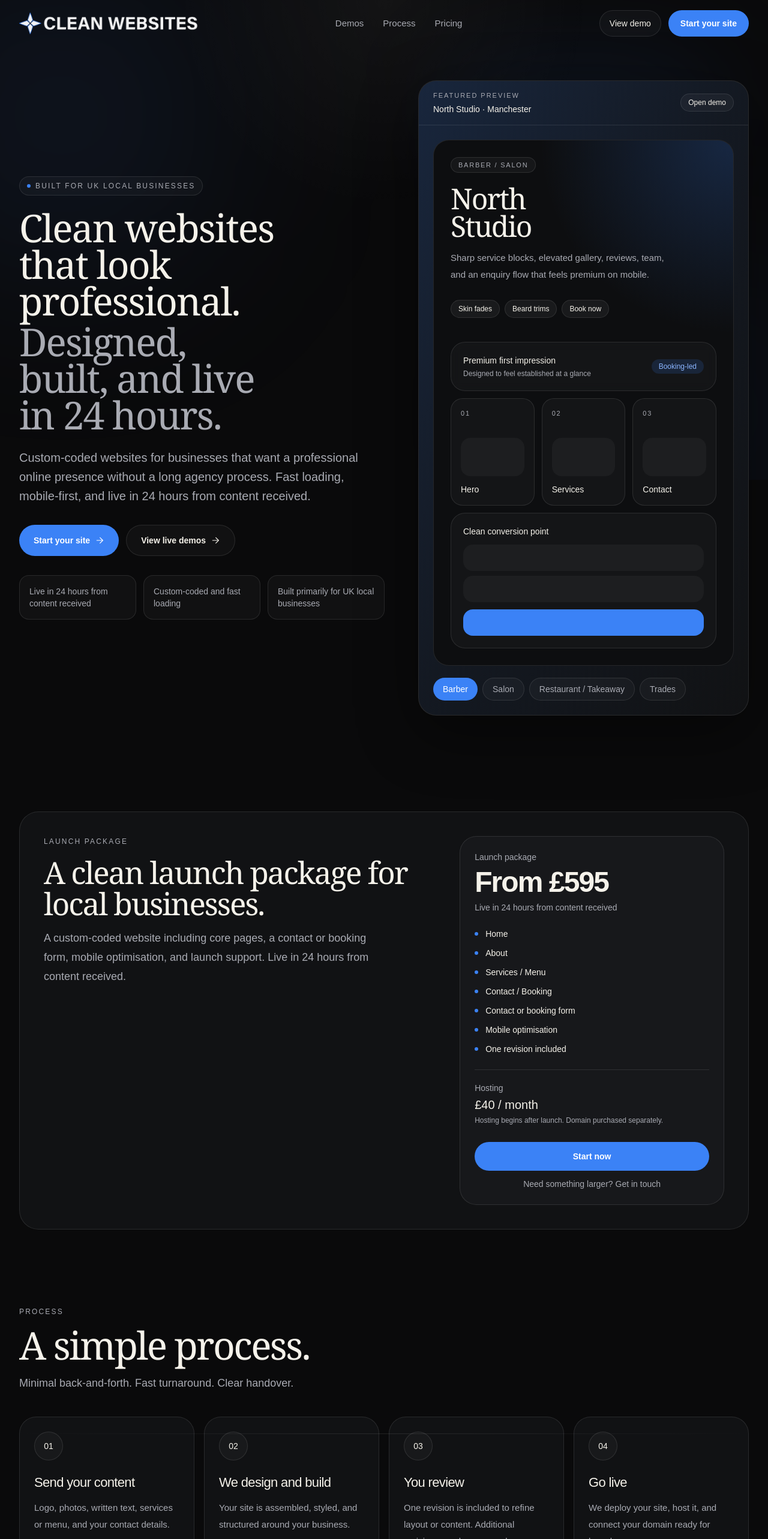
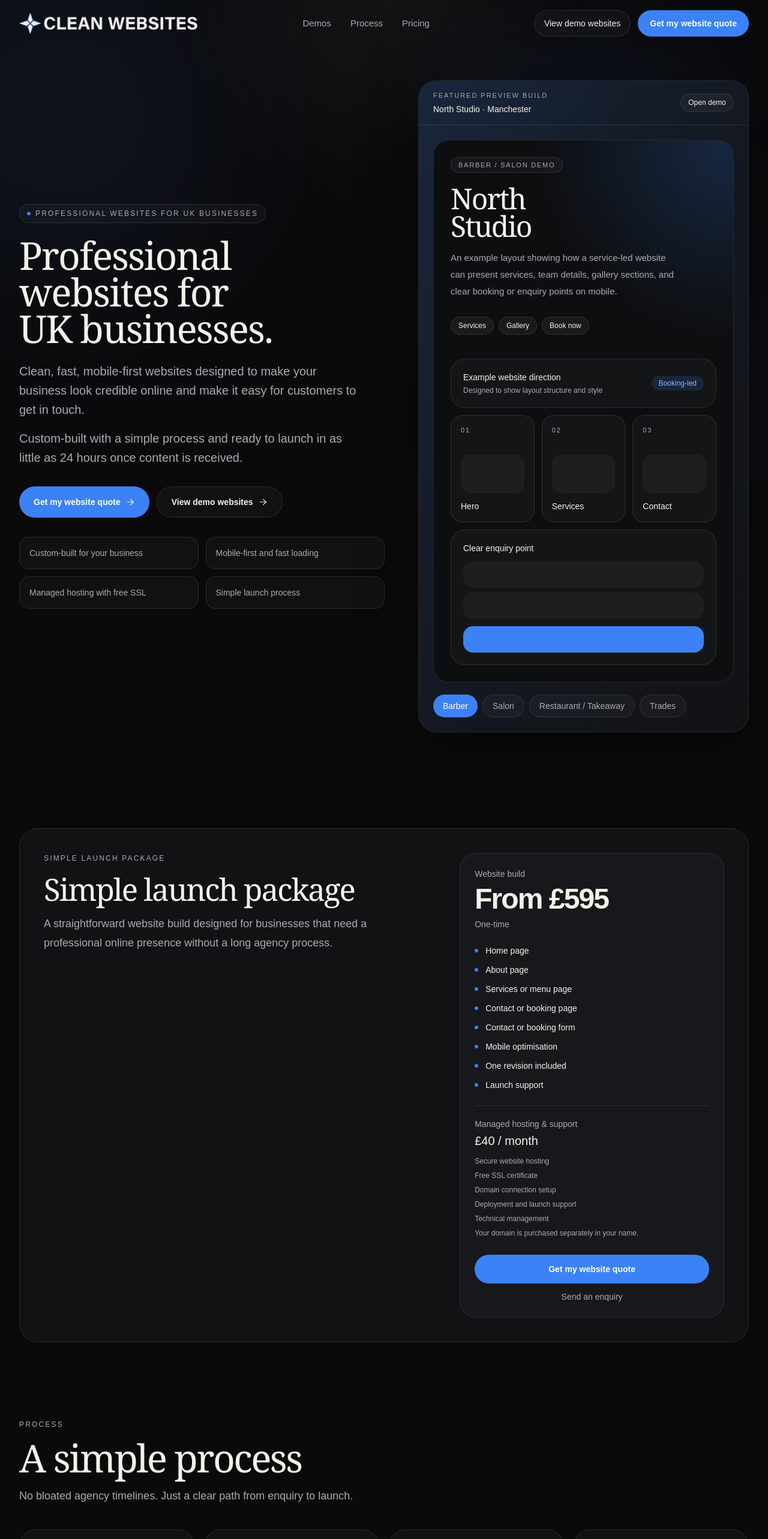
Before and after one commit to cleanwebsitesuk/cleanwebsites, a Next.js app: page / in a window 1280 px wide. Shown: the top 2566 px of the page at 60% size. Built offline with nearby package versions, Linux system fonts and the light colour scheme.

Commit message:
Update page.tsx

```diff
--- a/app/page.tsx
+++ b/app/page.tsx
@@ -9,51 +9,51 @@ const demoTabs = [
     id: "barber",
     label: "Barber",
     title: "North Studio",
-    category: "Barber / Salon",
+    category: "Barber / Salon demo",
     location: "Manchester",
     accent: "from-[#3B82F6]/18 via-[#3B82F6]/6 to-transparent",
     badge: "Booking-led",
     description:
-      "Sharp service blocks, elevated gallery, reviews, team, and an enquiry flow that feels premium on mobile.",
-    stats: ["Skin fades", "Beard trims", "Book now"],
+      "An example layout showing how a service-led website can present services, team details, gallery sections, and clear booking or enquiry points on mobile.",
+    stats: ["Services", "Gallery", "Book now"],
     href: "/demo/barber",
   },
   {
     id: "salon",
     label: "Salon",
     title: "Luna Studio",
-    category: "Salon",
+    category: "Salon demo",
     location: "Leeds",
     accent: "from-[#3B82F6]/14 via-[#3B82F6]/5 to-transparent",
     badge: "Brand-first",
     description:
-      "Soft luxury styling, service pricing, stylist profiles, and clean conversion points without clutter.",
-    stats: ["Colour", "Extensions", "Consultation"],
+      "A preview build with clean styling, service pricing, profile sections, and simple conversion points designed to suit beauty and studio-based businesses.",
+    stats: ["Treatments", "Pricing", "Consultation"],
     href: "/demo/salon",
   },
   {
     id: "burger",
     label: "Restaurant / Takeaway",
     title: "Stack & Grill",
-    category: "Restaurant / Takeaway",
+    category: "Restaurant / Takeaway demo",
     location: "Birmingham",
     accent: "from-[#3B82F6]/16 via-[#3B82F6]/5 to-transparent",
     badge: "Menu-ready",
     description:
-      "Atmospheric hero imagery, menu highlights, opening hours, map, and a simple reservation or order path.",
-    stats: ["Dinner", "Cocktails", "Reserve"],
+      "An example structure for hospitality businesses with menu sections, opening hours, contact details, and an easy route to bookings or enquiries.",
+    stats: ["Menu", "Hours", "Reserve"],
     href: "/demo/burger",
   },
   {
     id: "trades",
     label: "Trades",
     title: "Apex Electrical",
-    category: "Trades / Services",
+    category: "Trades / Services demo",
     location: "London",
     accent: "from-[#3B82F6]/15 via-[#3B82F6]/4 to-transparent",
     badge: "Quote-led",
     description:
-      "Clean trust sections, service breakdowns, location coverage, and a quote journey that is obvious and fast.",
+      "A preview layout for local and service-based businesses with service breakdowns, coverage areas, and a quote journey that is easy to follow.",
     stats: ["Domestic", "Commercial", "Get a quote"],
     href: "/demo/trades",
   },
@@ -62,59 +62,59 @@ const demoTabs = [
 const featuredDemos = [
   {
     title: "Barber / Salon",
-    copy: "Booking-led, brand-first layout with reviews, services, and a gallery that feels considered.",
+    copy: "Preview a booking-led, brand-first example layout with services, gallery sections, and clear contact points.",
     href: "/demo/barber",
-    kicker: "Selected demo",
+    kicker: "Demo website",
   },
   {
     title: "Restaurant / Takeaway",
-    copy: "Atmospheric menu-first structure with opening hours, directions, and strong mobile ordering paths.",
+    copy: "An example build with a menu-first structure, opening hours, directions, and strong mobile action points.",
     href: "/demo/burger",
-    kicker: "Selected demo",
+    kicker: "Demo website",
   },
   {
     title: "Trades / Services",
-    copy: "Service-led layout with trust cues, coverage areas, and a clean quote journey built for action.",
+    copy: "A service-led example layout with trust sections, coverage areas, and a clean quote request journey.",
     href: "/demo/trades",
-    kicker: "Selected demo",
+    kicker: "Demo website",
   },
 ];
 
 const processSteps = [
   {
     step: "01",
-    title: "Send your content",
-    desc: "Logo, photos, written text, services or menu, and your contact details.",
+    title: "Send your details",
+    desc: "Tell us about your business and provide your logo, services, and contact details.",
   },
   {
     step: "02",
-    title: "We design and build",
-    desc: "Your site is assembled, styled, and structured around your business.",
+    title: "We build your site",
+    desc: "Your website is structured and styled around your business.",
   },
   {
     step: "03",
     title: "You review",
-    desc: "One revision is included to refine layout or content. Additional revisions can be arranged depending on scope.",
+    desc: "One revision is included to refine layout or content.",
   },
   {
     step: "04",
-    title: "Go live",
-    desc: "We deploy your site, host it, and connect your domain ready for launch.",
+    title: "We launch",
+    desc: "Your website goes live with hosting, domain connection, and SSL ready.",
   },
 ];
 
 const trustCards = [
   {
-    title: "Designed for first impressions",
-    copy: "So your business doesn’t look dated, DIY, or thrown together.",
+    title: "Clear structure",
+    copy: "Built so visitors can quickly understand what your business does and how to get in touch.",
   },
   {
-    title: "Structured for action",
-    copy: "Calls, messages, directions, bookings, or quote requests are always easy to find.",
+    title: "Mobile-first layouts",
+    copy: "Designed to feel clean, modern, and easy to use on phones as well as desktop.",
   },
   {
-    title: "Easy to manage",
-    copy: "You get a live link, clear setup, and support with launch.",
+    title: "Fast loading pages",
+    copy: "Focused on speed, clarity, and obvious enquiry or booking points throughout the site.",
   },
 ];
 
@@ -223,13 +223,13 @@ export default function Home() {
               href="/demos"
               className="inline-flex h-11 items-center justify-center rounded-full border border-white/10 bg-white/[0.03] px-4 text-sm font-medium text-[#F5F2EA] transition duration-300 hover:-translate-y-0.5 hover:border-white/20 hover:bg-white/[0.05]"
             >
-              View demo
+              View demo websites
             </Link>
             <Link
               href="/start"
               className="inline-flex h-11 items-center justify-center rounded-full bg-[#3B82F6] px-5 text-sm font-semibold text-white transition duration-300 hover:-translate-y-0.5 hover:brightness-110"
             >
-              Start your site
+              Get my website quote
             </Link>
           </div>
 
@@ -255,7 +255,7 @@ export default function Home() {
               { href: "#demos", label: "Demos" },
               { href: "#process", label: "Process" },
               { href: "#pricing", label: "Pricing" },
-              { href: "/start", label: "Start your site" },
+              { href: "/start", label: "Get my website quote" },
             ].map((item, index) => (
               <a
                 key={item.label}
@@ -278,20 +278,22 @@ export default function Home() {
           <div className="max-w-2xl">
             <div className="inline-flex items-center gap-2 rounded-full border border-white/10 bg-white/[0.03] px-3 py-1.5 text-[12px] uppercase tracking-[0.18em] text-[#A9ABB3]">
               <span className="h-1.5 w-1.5 rounded-full bg-[#3B82F6]" />
-              Built for UK local businesses
+              Professional websites for UK businesses
             </div>
 
             <h1 className="mt-6 max-w-[12ch] font-serif text-[clamp(2.8rem,5vw,4.8rem)] leading-[0.95] tracking-[-0.03em] text-[#F5F2EA]">
-              Clean websites that look professional.
-              <span className="mt-2 block text-[#A9ABB3]">
-                Designed, built, and live in 24 hours.
-              </span>
+              Professional websites for UK businesses.
             </h1>
 
             <p className="mt-6 max-w-xl text-[18px] leading-8 text-[#A9ABB3] sm:text-[20px]">
-              Custom-coded websites for businesses that want a professional
-              online presence without a long agency process. Fast loading,
-              mobile-first, and live in 24 hours from content received.
+              Clean, fast, mobile-first websites designed to make your business
+              look credible online and make it easy for customers to get in
+              touch.
+            </p>
+
+            <p className="mt-4 max-w-xl text-[18px] leading-8 text-[#A9ABB3] sm:text-[20px]">
+              Custom-built with a simple process and ready to launch in as
+              little as 24 hours once content is received.
             </p>
 
             <div className="mt-8 flex flex-col gap-3 sm:flex-row">
@@ -299,23 +301,24 @@ export default function Home() {
                 href="/start"
                 className="group inline-flex h-13 items-center justify-center gap-2 rounded-full bg-[#3B82F6] px-6 text-sm font-semibold text-white transition duration-300 hover:-translate-y-0.5 hover:brightness-110"
               >
-                Start your site
+                Get my website quote
                 <ArrowRight />
               </Link>
               <a
                 href="#demos"
                 className="group inline-flex h-13 items-center justify-center gap-2 rounded-full border border-white/10 bg-white/[0.03] px-6 text-sm font-semibold text-[#F5F2EA] transition duration-300 hover:-translate-y-0.5 hover:border-white/20 hover:bg-white/[0.05]"
               >
-                View live demos
+                View demo websites
                 <ArrowRight />
               </a>
             </div>
 
-            <div className="mt-8 grid gap-3 text-sm text-[#A9ABB3] sm:grid-cols-3">
+            <div className="mt-8 grid gap-3 text-sm text-[#A9ABB3] sm:grid-cols-2">
               {[
-                "Live in 24 hours from content received",
-                "Custom-coded and fast loading",
-                "Built primarily for UK local businesses",
+                "Custom-built for your business",
+                "Mobile-first and fast loading",
+                "Managed hosting with free SSL",
+                "Simple launch process",
               ].map((item) => (
                 <div
                   key={item}
@@ -337,7 +340,7 @@ export default function Home() {
                 <div className="flex items-center justify-between gap-4">
                   <div>
                     <div className="text-[11px] uppercase tracking-[0.18em] text-[#A9ABB3]">
-                      Featured preview
+                      Featured preview build
                     </div>
                     <div className="mt-1 text-sm text-[#F5F2EA]">
                       {currentDemo.title} · {currentDemo.location}
@@ -389,10 +392,10 @@ export default function Home() {
                         <div className="flex items-center justify-between gap-3">
                           <div>
                             <div className="text-sm font-medium text-[#F5F2EA]">
-                              Premium first impression
+                              Example website direction
                             </div>
                             <div className="mt-1 text-xs text-[#A9ABB3]">
-                              Designed to feel established at a glance
+                              Designed to show layout structure and style
                             </div>
                           </div>
                           <span className="rounded-full bg-[#3B82F6]/15 px-3 py-1 text-xs font-medium text-[#8BB5FF]">
@@ -420,7 +423,7 @@ export default function Home() {
 
                       <div className="rounded-[24px] border border-white/10 bg-white/[0.03] p-5">
                         <div className="text-sm text-[#F5F2EA]">
-                          Clean conversion point
+                          Clear enquiry point
                         </div>
                         <div className="mt-3 grid gap-2">
                           <div className="h-11 rounded-2xl bg-white/[0.04]" />
@@ -461,38 +464,39 @@ export default function Home() {
             <div className="grid gap-8 px-6 py-8 sm:px-8 sm:py-10 lg:grid-cols-[1.2fr_0.8fr] lg:px-10">
               <div className="max-w-2xl">
                 <div className="text-[12px] uppercase tracking-[0.18em] text-[#A9ABB3]">
-                  Launch package
+                  Simple launch package
                 </div>
                 <h2 className="mt-4 font-serif text-[clamp(2.3rem,4vw,3.5rem)] leading-[1.02] tracking-[-0.04em] text-[#F5F2EA]">
-                  A clean launch package for local businesses.
+                  Simple launch package
                 </h2>
                 <p className="mt-4 max-w-xl text-[18px] leading-8 text-[#A9ABB3]">
-                  A custom-coded website including core pages, a contact or
-                  booking form, mobile optimisation, and launch support. Live in
-                  24 hours from content received.
+                  A straightforward website build designed for businesses that
+                  need a professional online presence without a long agency
+                  process.
                 </p>
               </div>
 
               <div className="rounded-[28px] border border-white/10 bg-[#17181B] p-6">
-                <div className="text-sm text-[#A9ABB3]">Launch package</div>
+                <div className="text-sm text-[#A9ABB3]">Website build</div>
 
                 <div className="mt-2 text-5xl font-semibold tracking-[-0.04em] text-[#F5F2EA]">
                   From £595
                 </div>
 
                 <div className="mt-2 text-sm text-[#A9ABB3]">
-                  Live in 24 hours from content received
+                  One-time
                 </div>
 
                 <div className="mt-6 space-y-3 text-sm text-[#F5F2EA]">
                   {[
-                    "Home",
-                    "About",
-                    "Services / Menu",
-                    "Contact / Booking",
+                    "Home page",
+                    "About page",
+                    "Services or menu page",
+                    "Contact or booking page",
                     "Contact or booking form",
                     "Mobile optimisation",
                     "One revision included",
+                    "Launch support",
                   ].map((item) => (
                     <div key={item} className="flex items-center gap-3">
                       <span className="h-1.5 w-1.5 rounded-full bg-[#3B82F6]" />
@@ -502,14 +506,21 @@ export default function Home() {
                 </div>
 
                 <div className="mt-6 border-t border-white/10 pt-5">
-                  <div className="text-sm text-[#A9ABB3]">Hosting</div>
+                  <div className="text-sm text-[#A9ABB3]">
+                    Managed hosting & support
+                  </div>
 
                   <div className="mt-1 text-xl font-medium text-[#F5F2EA]">
                     £40 / month
                   </div>
 
-                  <div className="mt-1 text-xs text-[#A9ABB3]">
-                    Hosting begins after launch. Domain purchased separately.
+                  <div className="mt-3 space-y-2 text-xs text-[#A9ABB3]">
+                    <p>Secure website hosting</p>
+                    <p>Free SSL certificate</p>
+                    <p>Domain connection setup</p>
+                    <p>Deployment and launch support</p>
+                    <p>Technical management</p>
+                    <p>Your domain is purchased separately in your name.</p>
                   </div>
                 </div>
 
@@ -518,14 +529,14 @@ export default function Home() {
                     href="/start"
                     className="inline-flex h-12 items-center justify-center rounded-full bg-[#3B82F6] px-5 text-sm font-semibold text-white transition duration-300 hover:-translate-y-0.5 hover:brightness-110"
                   >
-                    Start now
+                    Get my website quote
                   </Link>
 
                   <Link
                     href="/start"
                     className="inline-flex items-center justify-center text-sm text-[#A9ABB3] transition hover:text-[#F5F2EA]"
                   >
-                    Need something larger? Get in touch
+                    Send an enquiry
                   </Link>
                 </div>
               </div>
@@ -542,10 +553,11 @@ export default function Home() {
               Process
             </div>
             <h2 className="mt-4 font-serif text-[clamp(2.5rem,5vw,4rem)] leading-[0.98] tracking-[-0.04em] text-[#F5F2EA]">
-              A simple process.
+              A simple process
             </h2>
             <p className="mt-4 text-[18px] leading-8 text-[#A9ABB3]">
-              Minimal back-and-forth. Fast turnaround. Clear handover.
+              No bloated agency timelines. Just a clear path from enquiry to
+              launch.
             </p>
           </div>
 
@@ -578,19 +590,45 @@ export default function Home() {
         >
           <div className="max-w-2xl">
             <div className="text-[12px] uppercase tracking-[0.18em] text-[#A9ABB3]">
-              Selected demos
+              Demo websites
             </div>
             <h2 className="mt-4 font-serif text-[clamp(2.5rem,5vw,4rem)] leading-[0.98] tracking-[-0.04em] text-[#F5F2EA]">
-              Real structures. Adapted for different businesses.
+              Demo websites
             </h2>
             <p className="mt-4 max-w-xl text-[18px] leading-8 text-[#A9ABB3]">
-              A clean, high-end foundation shaped for different categories
-              without looking like a generic template.
+              Preview example website styles and layouts that can be adapted to
+              different types of businesses.
+            </p>
+            <p className="mt-4 max-w-xl text-[18px] leading-8 text-[#A9ABB3]">
+              These are demo builds designed to show layout structure, design
+              direction, and how your website could be organised.
+            </p>
+            <p className="mt-4 max-w-xl text-[18px] leading-8 text-[#A9ABB3]">
+              Whether your business needs enquiries, bookings, or quote
+              requests, the structure is designed to make it easy for customers
+              to take action.
             </p>
           </div>
 
+          <div className="mt-8 flex flex-wrap gap-3 text-sm text-[#A9ABB3]">
+            {[
+              "Service businesses",
+              "Studios and beauty businesses",
+              "Restaurants and hospitality",
+              "Local service companies",
+              "Other small and local businesses",
+            ].map((item) => (
+              <div
+                key={item}
+                className="rounded-full border border-white/10 bg-white/[0.03] px-4 py-2"
+              >
+                {item}
+              </div>
+            ))}
+          </div>
+
           <div className="mt-10 grid gap-5 lg:grid-cols-3">
-            {featuredDemos.map((card, index) => (
+            {featuredDemos.map((card) => (
               <a
                 key={card.title}
                 href={card.href}
@@ -607,7 +645,7 @@ export default function Home() {
                           {card.kicker}
                         </span>
                         <span className="rounded-full bg-[#3B82F6]/15 px-3 py-1 text-xs text-[#8BB5FF]">
-                          24h-ready
+                          Preview build
                         </span>
                       </div>
                       <div className="mt-5 h-28 rounded-[18px] bg-white/[0.05]" />
@@ -620,7 +658,7 @@ export default function Home() {
 
                     <div className="absolute bottom-6 left-6 right-6 rounded-[22px] border border-white/10 bg-white/[0.03] p-5 backdrop-blur">
                       <div className="text-sm text-[#F5F2EA]">
-                        Premium homepage direction
+                        Example homepage direction
                       </div>
                       <div className="mt-2 h-10 rounded-2xl bg-[#3B82F6]" />
                     </div>
@@ -652,13 +690,15 @@ export default function Home() {
                 Why it works
               </div>
               <h2 className="mt-4 font-serif text-[clamp(2.5rem,5vw,4rem)] leading-[0.98] tracking-[-0.04em] text-[#F5F2EA]">
-                Built to make small businesses feel established online.
+                Designed to make your business look established online
               </h2>
               <p className="mt-5 text-[18px] leading-8 text-[#A9ABB3]">
-                Modern design, mobile-first structure, fast pages, clear
-                enquiry or booking paths, and a simple ownership handover. It is
-                a cleaner process than a bloated agency project, without looking
-                cheap or templated.
+                A good website should make it easy for customers to trust your
+                business and get in touch.
+              </p>
+              <p className="mt-4 text-[18px] leading-8 text-[#A9ABB3]">
+                The result is a website that feels modern, professional, and
+                easy for customers to use.
               </p>
             </div>
 
@@ -676,6 +716,15 @@ export default function Home() {
                   </p>
                 </div>
               ))}
+              <div className="rounded-[26px] border border-white/10 bg-[#111214] p-6 transition duration-300 hover:border-white/15 hover:bg-[#141518]">
+                <h3 className="text-[22px] tracking-[-0.03em] text-[#F5F2EA]">
+                  Obvious enquiry or booking points
+                </h3>
+                <p className="mt-3 text-[15px] leading-7 text-[#A9ABB3]">
+                  Structured so customers always have a clear next step, whether
+                  that is calling, messaging, booking, or requesting a quote.
+                </p>
+              </div>
             </div>
           </div>
         </section>
@@ -688,11 +737,15 @@ export default function Home() {
                 Start
               </div>
               <h2 className="mt-4 font-serif text-[clamp(2.7rem,5vw,4.5rem)] leading-[0.97] tracking-[-0.045em] text-[#F5F2EA]">
-                Get your business online properly.
+                Get your business online properly
               </h2>
               <p className="mx-auto mt-5 max-w-2xl text-[18px] leading-8 text-[#A9ABB3]">
-                Send your details and get a clean, custom-built site live in 24
-                hours from content received.
+                Send your details and we’ll review your project and the next
+                steps.
+              </p>
+              <p className="mx-auto mt-4 max-w-2xl text-[18px] leading-8 text-[#A9ABB3]">
+                Websites start from £595 with managed hosting from £40/month
+                after launch.
               </p>
 
               <div className="mt-8 flex flex-col items-center justify-center gap-3 sm:flex-row">
@@ -700,14 +753,14 @@ export default function Home() {
                   href="/start"
                   className="group inline-flex h-13 items-center justify-center gap-2 rounded-full bg-[#3B82F6] px-6 text-sm font-semibold text-white transition duration-300 hover:-translate-y-0.5 hover:brightness-110"
                 >
-                  Start your site
+                  Get my website quote
                   <ArrowRight />
                 </Link>
                 <Link
                   href="/demos"
                   className="group inline-flex h-13 items-center justify-center gap-2 rounded-full border border-white/10 bg-white/[0.03] px-6 text-sm font-semibold text-[#F5F2EA] transition duration-300 hover:-translate-y-0.5 hover:border-white/20 hover:bg-white/[0.05]"
                 >
-                  View demos
+                  View demo websites
                   <ArrowRight />
                 </Link>
               </div>
@@ -722,7 +775,7 @@ export default function Home() {
                 CLEAN WEBSITES
               </div>
               <p className="mt-3 max-w-sm text-sm leading-7 text-[#A9ABB3]">
-                Clean, high-end websites for UK local businesses.
+                Professional websites for UK businesses.
               </p>
             </div>
 
@@ -783,7 +836,7 @@ export default function Home() {
             href="/start"
             className="inline-flex items-center justify-center rounded-full border border-white/10 bg-[#111214]/92 px-5 py-3 text-sm font-semibold text-[#F5F2EA] shadow-[0_20px_40px_rgba(0,0,0,0.35)] backdrop-blur-xl transition duration-300 hover:-translate-y-0.5 hover:border-white/20"
           >
-            Start your site
+            Get my website quote
           </Link>
         </div>
       </main>
```
